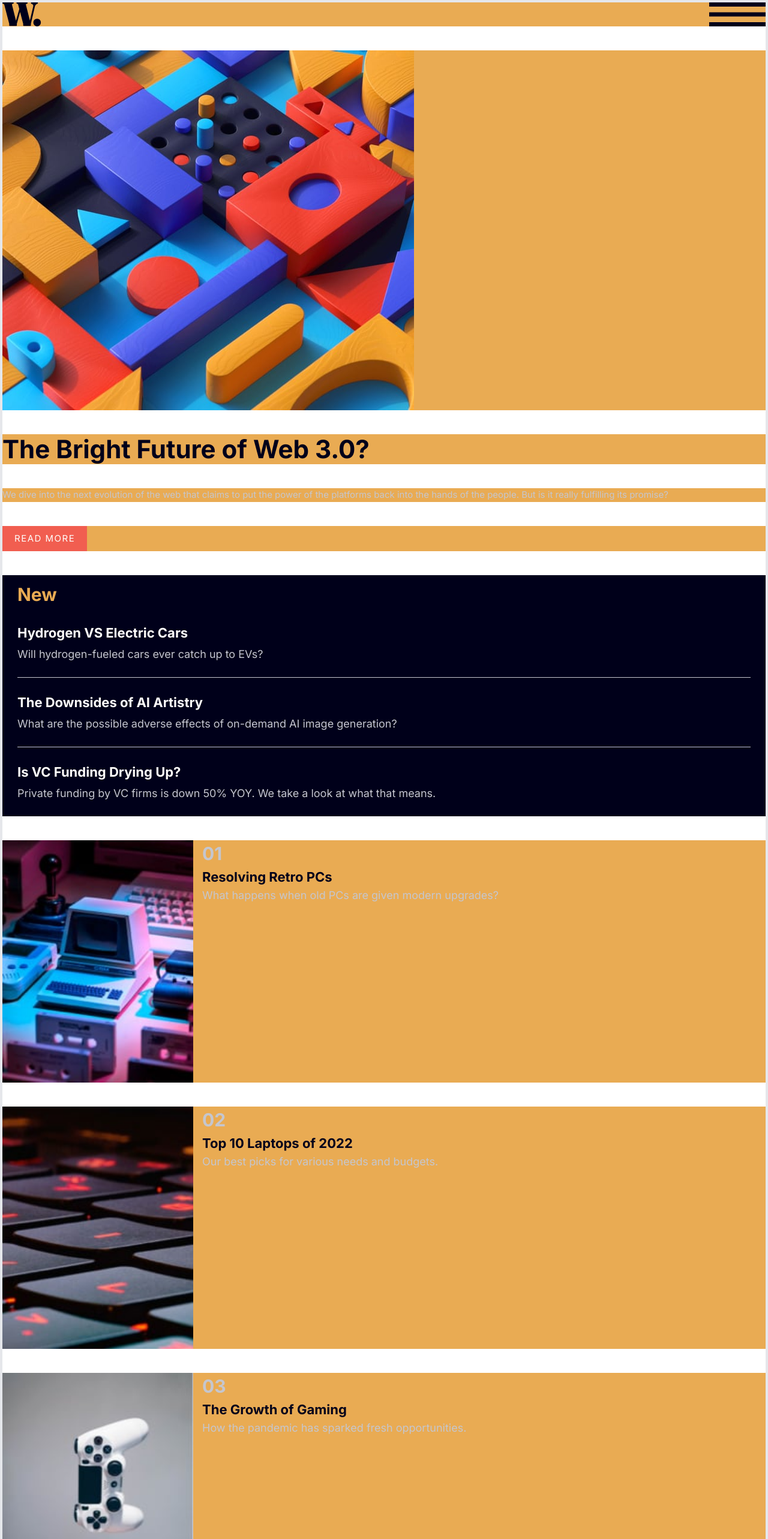
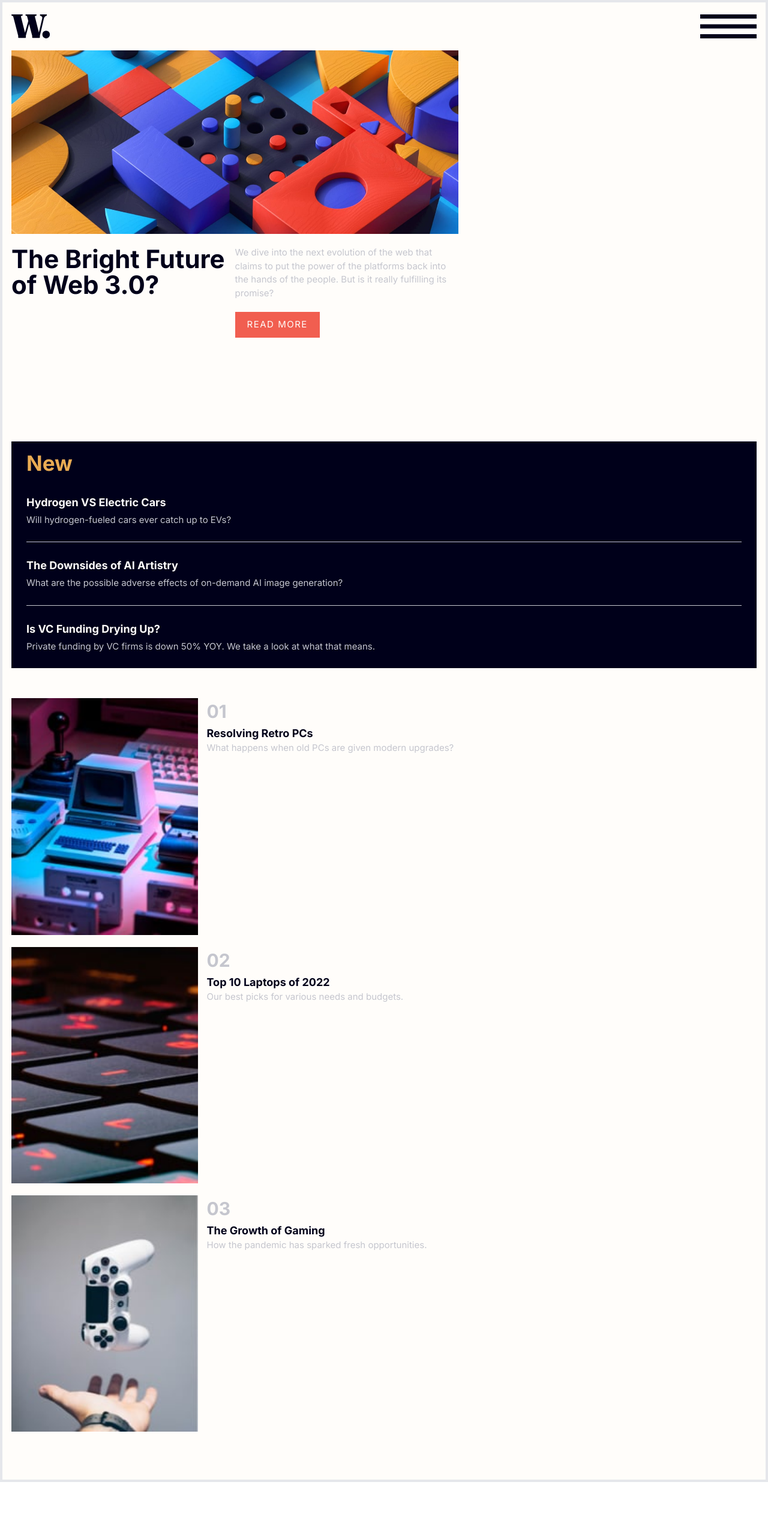
Before and after one commit to RereTooki/news-homepage, a React (Vite) app: page / in a window 1280 px wide. Shown: the top 2566 px of the page at 60% size. After the commit the page ends 2471 px from the top, so only its background shows below. Built offline with nearby package versions, Linux system fonts and the light colour scheme.

Commit message:
Started the desktop layout

```diff
--- a/src/components/Homepage.tsx
+++ b/src/components/Homepage.tsx
@@ -11,25 +11,36 @@ import list3img from "../assets/images/image-gaming-growth.jpg";
 const Homepage = () => {
   return (
     <>
-      <div className="grid gap-[40px] h-fit grid-cols-1 border-4">
-        <div className=" flex justify-between w-auto h-auto bg-soft-oranges">
+      <div className="grid pr-[s40px] px-[15px] pt-[20px] overflow-hidden w-screen h-fit grid-cols-1 border-4 bg-off-whites">
+        <div className=" flex justify-between w-auto h-auto pb-[20px]">
           <img className="" src={logo} alt="A W logo" />
           <img className="" src={iconmenu} alt="A menu icon" />
         </div>
-        <div className="w-auto h-auto bg-soft-oranges">
-          <img className="" src={imageweb3} alt="A web 3 image" />
+        <div className="md:grid md:grid-cols-2 md:grid-rows-2 md:w-3/5 ">
+          <div className="w-fit h-auto pb-[20px] md:col-span-2">
+            <picture>
+              <source media="(min-width: 710px)" srcSet={imageweb3desktop} />
+              <img
+                src={imageweb3}
+                alt=""
+                className="md:w-full"
+                //   width="screen"
+                //   height="600"
+                //   class="main__header-image"
+              />
+            </picture>
+            {/* <img className="" src={imageweb3} alt="A web 3 image" /> */}
           </div>
-        <div className="w-auto h-auto text-very-dark-blues leading-[50px] text-[42px] font-bold bg-soft-oranges">
+          <div className="w-auto pb-[10px] h-auto text-very-dark-blues leading-[43px] text-[42px] font-bold">
             <h1>The Bright Future of Web 3.0?</h1>
           </div>
-        <div className="w-auto h-auto text-grayish-blues bg-soft-oranges">
-          <p>
+          <div className="w-auto h-auto">
+            <p className="text-grayish-blues pb-[20px]">
               We dive into the next evolution of the web that claims to put the
-            power of the platforms back into the hands of the people. But is it
-            really fulfilling its promise?
+              power of the platforms back into the hands of the people. But is
+              it really fulfilling its promise?
             </p>
-        </div>
-        <div className="w-auto h-auto bg-soft-oranges">
+            <div className=" pb-[50px]">
               <button
                 className="text-off-whites w-auto py-[10px] px-[20px] tracking-widest bg-soft-reds hover:bg-very-dark-blues "
                 type="submit"
@@ -37,80 +48,82 @@ const Homepage = () => {
                 READ MORE
               </button>
             </div>
-        <div className="w-auto pb-[25px] pt-[10px] px-[25px] h-auto divide-y divide-grayish-blues flex flex-col bg-very-dark-blues">
+          </div>
+        </div>
+        <div className="w-auto  pb-[25px] pt-[10px] px-[25px] h-auto divide-y divide-grayish-blues flex flex-col bg-very-dark-blues">
           <div>
-            <h1 className="text-soft-oranges text-[30px] font-bold pb-[25px]">
+            <h1 className="text-soft-oranges text-[35px] font-bold pb-[25px]">
               New
             </h1>
-            <h1 className="text-off-whites pb-[5px] text-[22px] font-bold">
+            <h1 className="whitespace-nowrap text-off-whites pb-[5px] text-[18px] font-bold">
               Hydrogen VS Electric Cars
             </h1>
-            <p className="text-grayish-blues text-[18px] pb-[25px]">
+            <p className="text-grayish-blues text-[15px] pb-[25px]">
               Will hydrogen-fueled cars ever catch up to EVs?
             </p>
           </div>
           <div className=" pt-[25px]">
-            <h1 className="text-off-whites pb-[5px] text-[22px] font-bold">
+            <h1 className="whitespace-nowrap text-off-whites pb-[5px] text-[18px] font-bold">
               The Downsides of AI Artistry
             </h1>
-            <p className="text-grayish-blues text-[18px] pb-[25px]">
+            <p className="text-grayish-blues text-[15px] pb-[25px]">
               What are the possible adverse effects of on-demand AI image
               generation?
             </p>
           </div>
           <div className=" pt-[25px]">
-            <h1 className="text-off-whites pb-[5px] text-[22px] font-bold">
+            <h1 className="whitespace-nowrap text-off-whites pb-[5px] text-[18px] font-bold">
               Is VC Funding Drying Up?
             </h1>
-            <p className="text-grayish-blues text-[18px] ">
+            <p className="text-grayish-blues text-[15px] ">
               Private funding by VC firms is down 50% YOY. We take a look at
               what that means.
             </p>
           </div>
         </div>
-        <div className="w-auto h-auto flex flex-row bg-soft-oranges">
+        <div className="w-auto h-auto flex flex-row pt-[50px] pb-[20px]">
           <img className="w-[25%]" src={list1img} alt="A retro PC" />
           <div className="flex flex-col pl-[15px]">
             <h1 className="text-grayish-blues text-[30px] font-bold pb-[25pxs]">
               01
             </h1>
-            <h2 className="text-very-dark-blues pb-[5pxs] text-[22px]  whitespace-nowrap font-bold">
+            <h2 className="text-very-dark-blues pb-[5pxs] text-[18px]  whitespace-nowrap font-bold">
               Resolving Retro PCs
             </h2>
-            <p className="text-grayish-blues text-[18px] ">
+            <p className="text-grayish-blues text-[15px] ">
               What happens when old PCs are given modern upgrades?
             </p>
           </div>
         </div>
-        <div className="w-auto h-auto flex flex-row bg-soft-oranges">
+        <div className="w-auto h-auto flex flex-row pb-[20px]">
           <img className="w-[25%]" src={list2img} alt="A retro PC" />
           <div className="flex flex-col pl-[15px]">
             <h1 className="text-grayish-blues text-[30px] font-bold pb-[25pxs]">
               02
             </h1>
-            <h2 className="text-very-dark-blues pb-[5pxs] text-[22px]  whitespace-nowrap font-bold">
+            <h2 className="text-very-dark-blues pb-[5pxs] text-[18px]  whitespace-nowrap font-bold">
               Top 10 Laptops of 2022
             </h2>
-            <p className="text-grayish-blues text-[18px] ">
+            <p className="text-grayish-blues text-[15px] ">
               Our best picks for various needs and budgets.
             </p>
           </div>
         </div>
-        <div className="w-auto h-auto flex flex-row bg-soft-oranges">
+        <div className="w-auto h-auto flex flex-row">
           <img className="w-[25%]" src={list3img} alt="A retro PC" />
           <div className="flex flex-col pl-[15px]">
             <h1 className="text-grayish-blues text-[30px] font-bold pb-[25pxs]">
               03
             </h1>
-            <h2 className="text-very-dark-blues pb-[5pxs] text-[22px]  whitespace-nowrap font-bold">
+            <h2 className="text-very-dark-blues pb-[5pxs] text-[18px] whitespace-nowrap font-bold">
               The Growth of Gaming
             </h2>
-            <p className="text-grayish-blues text-[18px] ">
+            <p className="text-grayish-blues text-[15px] ">
               How the pandemic has sparked fresh opportunities.
             </p>
           </div>
         </div>
-        <div className="w-[80px] h-[80px] bg-soft-oranges"></div>
+        <div className="w-[80px] h-[80px]"></div>
       </div>
     </>
   );
--- a/tsconfig.json
+++ b/tsconfig.json
@@ -3,7 +3,7 @@
     "target": "ESNext",
     "useDefineForClassFields": true,
     "lib": ["DOM", "DOM.Iterable", "ESNext"],
-    "allowJs": false,
+    "allowJs": true,
     "skipLibCheck": true,
     "esModuleInterop": false,
     "allowSyntheticDefaultImports": true,
```
Also changed, not shown: 1 other file (tests, documents, lock files or other folders). Lines whose indentation alone changed are shown as unchanged.
